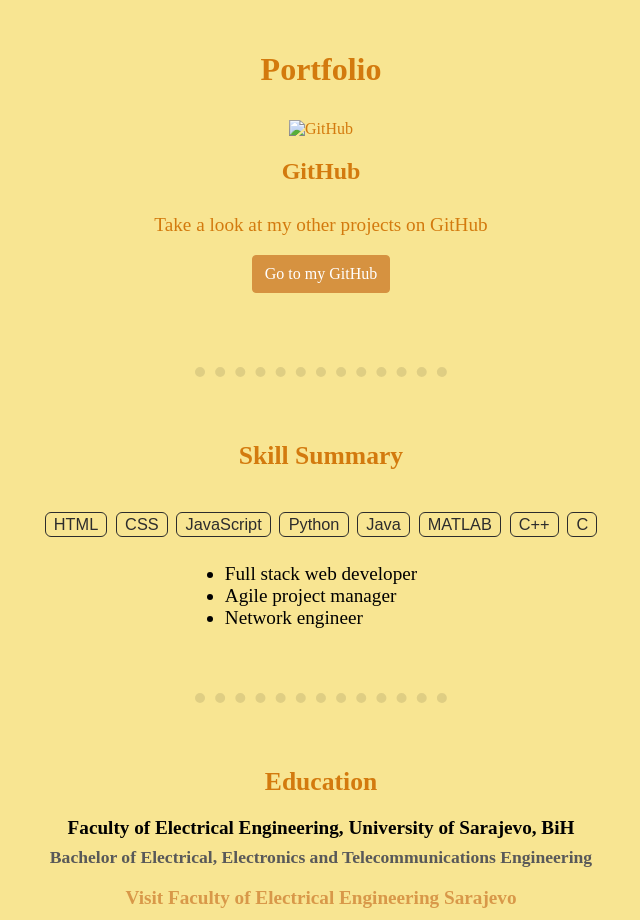
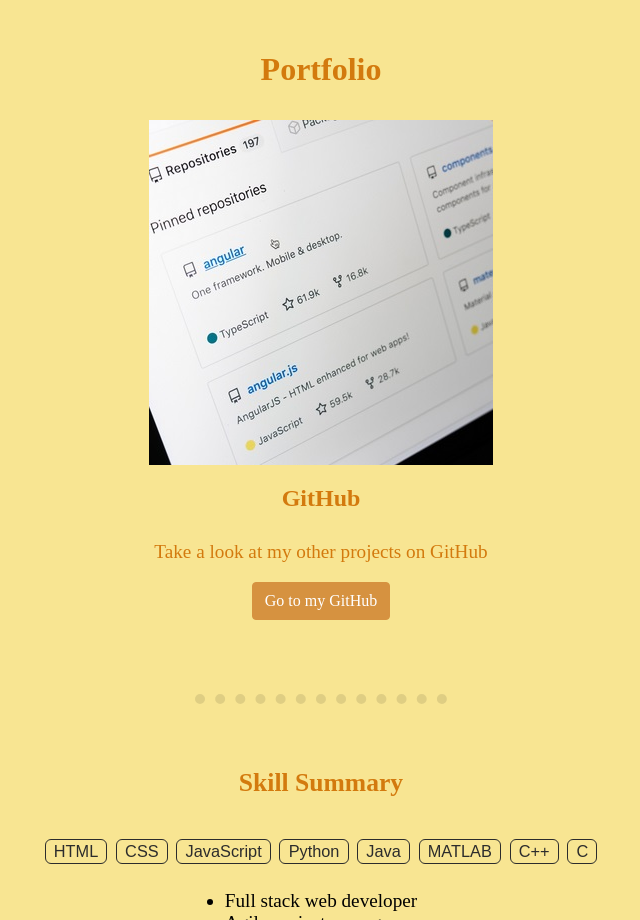
Before and after one commit to ALD5/github-portfolio, a plain HTML site: page index.html in a window 1280 px wide. Shown: the part 900-1820 px from the top of the page, without its empty margins (319-959 px from the left). Drawn offline with Linux system fonts and the light colour scheme.

Commit message:
Update index.html

```diff
--- a/index.html
+++ b/index.html
@@ -53,7 +53,7 @@
             <div class="portfolio__left">
             </div>
             <div class="portfolio__center">
-                <img src="images/portfolio_github.jpg" class="card-img-top" alt="GitHub">
+                <img src="images/portfolio_github_image.jpg" class="card-img-top" alt="GitHub">
                 <h2>GitHub</h2>
                 <p>Take a look at my other projects on GitHub</p>
                 <a class="btn btn-primary" href="https://github.com/ALD5" target="_blank">Go to my GitHub</a>
```
